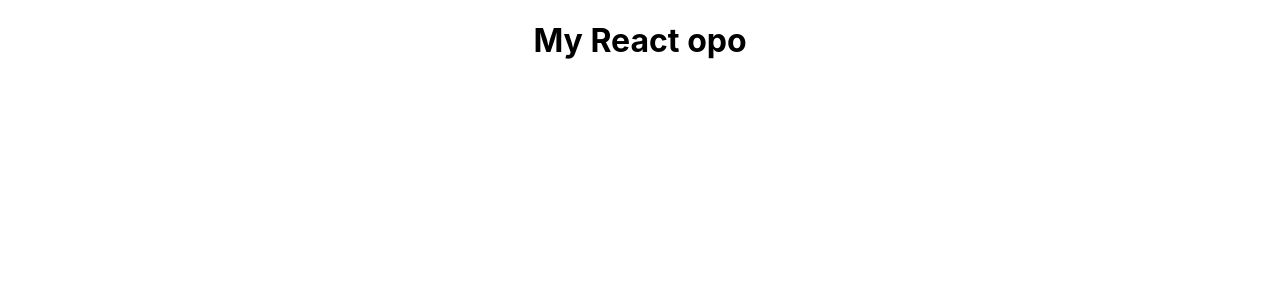
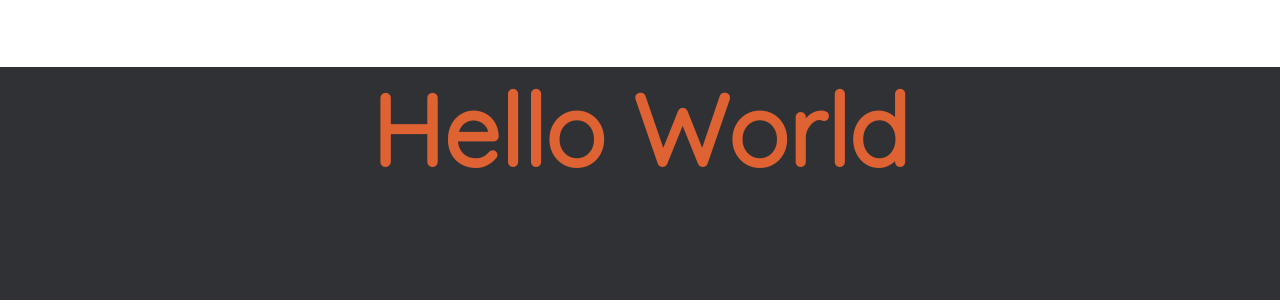
Before and after one commit to williammlee/aboutme, a React (Create React App) app: page / in a window 1280 px wide. Shown: the top 300 px of the page. Built offline with nearby package versions, Linux system fonts and the light colour scheme; a web font is replaced by a local one.

Commit message:
hello world

```diff
--- a/package.json
+++ b/package.json
@@ -4,6 +4,7 @@
   "version": "0.1.0",
   "private": true,
   "dependencies": {
+    "@material-ui/core": "^4.11.0",
     "@testing-library/jest-dom": "^4.2.4",
     "@testing-library/react": "^9.5.0",
     "@testing-library/user-event": "^7.2.1",
--- a/public/index.html
+++ b/public/index.html
@@ -15,6 +15,7 @@
       user's mobile device or desktop. See https://developers.google.com/web/fundamentals/web-app-manifest/
     -->
     <link rel="manifest" href="%PUBLIC_URL%/manifest.json" />
+    <link href="https://fonts.googleapis.com/css2?family=Gudea:ital@1&family=NTR&family=Quicksand&display=swap" rel="stylesheet">
     <!--
       Notice the use of %PUBLIC_URL% in the tags above.
       It will be replaced with the URL of the `public` folder during the build.
--- a/src/App.css
+++ b/src/App.css
@@ -1,38 +1,5 @@
 .App {
   text-align: center;
+  background-color: #303135;
+
 }
-
-.App-logo {
-  height: 40vmin;
-  pointer-events: none;
-}
-
-@media (prefers-reduced-motion: no-preference) {
-  .App-logo {
-    animation: App-logo-spin infinite 20s linear;
-  }
-}
-
-.App-header {
-  background-color: #282c34;
-  min-height: 100vh;
-  display: flex;
-  flex-direction: column;
-  align-items: center;
-  justify-content: center;
-  font-size: calc(10px + 2vmin);
-  color: white;
-}
-
-.App-link {
-  color: #61dafb;
-}
-
-@keyframes App-logo-spin {
-  from {
-    transform: rotate(0deg);
-  }
-  to {
-    transform: rotate(360deg);
-  }
-}
--- a/src/App.js
+++ b/src/App.js
@@ -1,10 +1,11 @@
 import React from 'react';
 import './App.css';
+import Header from './components/header/Header'
 
 function App() {
   return (
     <div className="App">
-      <h1>My React opo</h1>
+      <Header/>
     </div>
   );
 }
--- /dev/null
+++ b/src/components/header/Header.css
@@ -0,0 +1,21 @@
+
+.headerContainer {
+    align-items: center;
+    height: 2000px;
+    width: 100%;
+    margin: 0;
+    padding:0;
+}
+.headerText {
+    color: #de6232;
+    font-family: 'Quicksand', sans-serif;
+    font-size: 100px;
+}
+
+/*
+
+font-family: 'Gudea', sans-serif;
+font-family: 'NTR', sans-serif;
+font-family: 'Quicksand', sans-serif;
+
+*/
--- /dev/null
+++ b/src/components/header/Header.js
@@ -0,0 +1,13 @@
+import React from "react";
+import './Header.css';
+
+
+export default function Header(){
+    return(
+        <header>
+            <div className="headerContainer">
+                <h1 className="headerText">Hello World</h1>
+            </div>
+        </header>
+    )
+}
```
Also changed, not shown: src/theme.js (added, +14 -0 lines), src/components/header/background.js (added), 2 other files (tests, documents, lock files or other folders).
